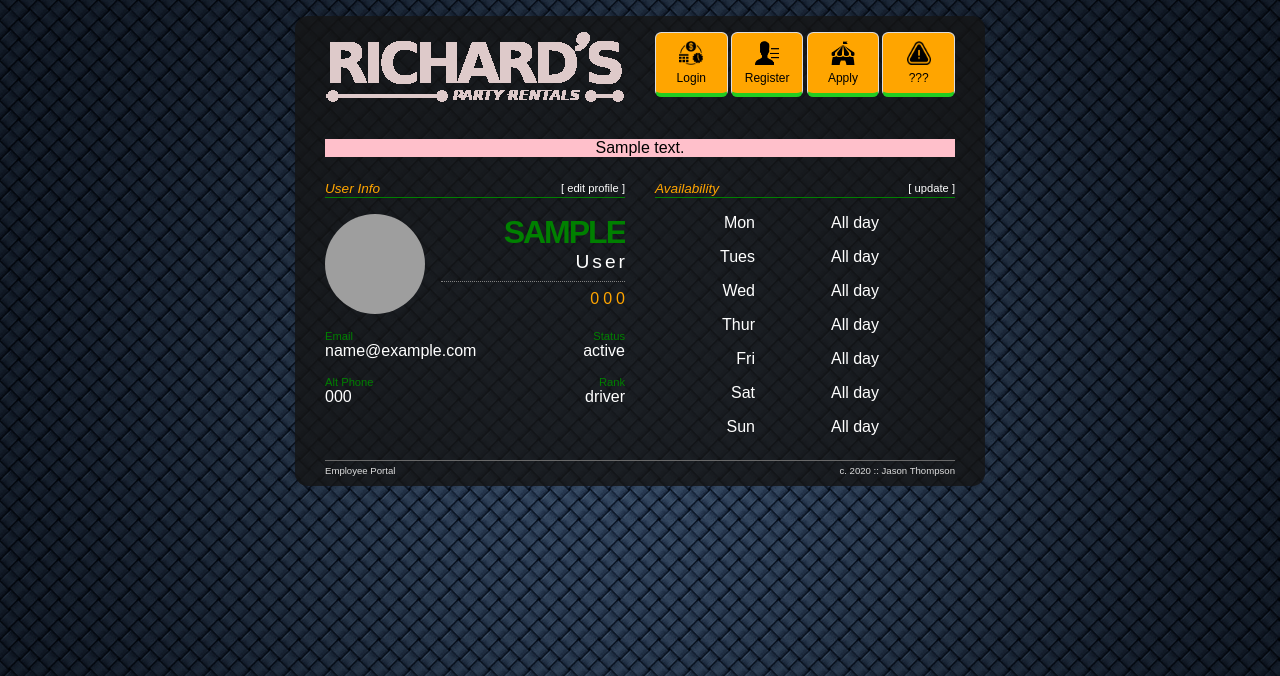
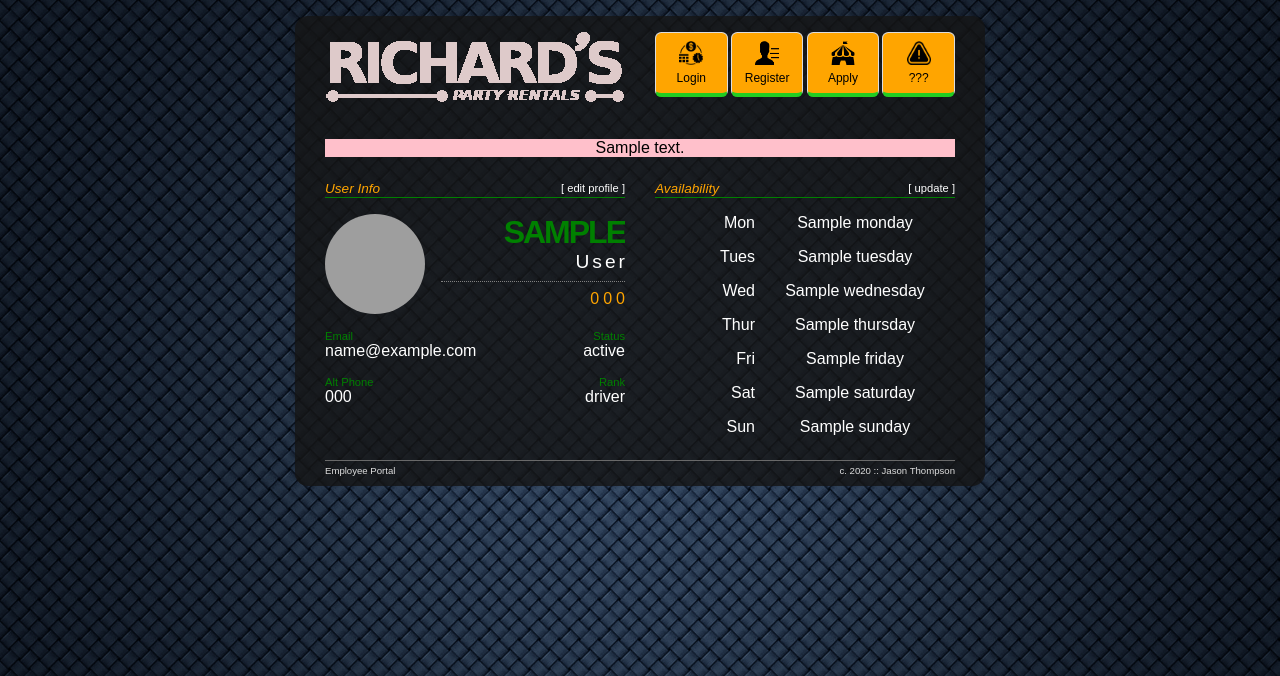
Before and after one commit to jtproject/employee-portal, a Python web app: template jsys/templates/view_profile.html in a window 1280 px wide. Shown: the top 676 px of the page. Run offline with Jinja, Linux system fonts and the light colour scheme; the template is opened without the code that fills it: most values are stand-ins (such as "Sample title", 1, 10 or a date in 2020); grey boxes are pictures that could not be loaded.

Commit message:
finished basic availabilty

```diff
--- a/jsys/models.py
+++ b/jsys/models.py
@@ -90,6 +90,9 @@ class Available(_D.Model):
     return_date = _D.Column(_D.String(20))
     leave_date = _D.Column(_D.String(20))
 
+    def __repr__(self):
+        return f'[AVAIL//GUY{self.emp_id}] :: M -> {self.monday} | Tu -> {self.tuesday} | W -> {self.wednesday} | Th -> {self.thursday} | F -> {self.friday} | Sa -> {self.saturday} | Su -> {self.sunday}'
+
 class Event(_D.Model):
     id = _D.Column(_D.Integer, primary_key=True)
     date_added = _D.Column(_D.String(20), nullable=False)
--- a/jsys/templates/view_profile.html
+++ b/jsys/templates/view_profile.html
@@ -56,31 +56,31 @@
     </div>
     <div class="portal-table-row">
       <div class="portal-table-col right">Mon</div>
-      <div class="portal-table-col-x2 center">All day</div>
+      <div class="portal-table-col-x2 center">{{ hours.monday }}</div>
     </div>
     <div class="portal-table-row">
       <div class="portal-table-col right">Tues</div>
-      <div class="portal-table-col-x2 center">All day</div>
+      <div class="portal-table-col-x2 center">{{ hours.tuesday }}</div>
     </div>
     <div class="portal-table-row">
       <div class="portal-table-col right">Wed</div>
-      <div class="portal-table-col-x2 center">All day</div>
+      <div class="portal-table-col-x2 center">{{ hours.wednesday }}</div>
     </div>
     <div class="portal-table-row">
       <div class="portal-table-col right">Thur</div>
-      <div class="portal-table-col-x2 center">All day</div>
+      <div class="portal-table-col-x2 center">{{ hours.thursday }}</div>
     </div>
     <div class="portal-table-row">
       <div class="portal-table-col right">Fri</div>
-      <div class="portal-table-col-x2 center">All day</div>
+      <div class="portal-table-col-x2 center">{{ hours.friday }}</div>
     </div>
     <div class="portal-table-row">
       <div class="portal-table-col right">Sat</div>
-      <div class="portal-table-col-x2 center">All day</div>
+      <div class="portal-table-col-x2 center">{{ hours.saturday }}</div>
     </div>
     <div class="portal-table-row">
       <div class="portal-table-col right">Sun</div>
-      <div class="portal-table-col-x2 center">All day</div>
+      <div class="portal-table-col-x2 center">{{ hours.sunday }}</div>
     </div>
   </div>
 </div>
```
Also changed, not shown: jsys/main/routes.py (+4 -4 lines), jsys/people/forms.py (+9 -2 lines), jsys/people/routes.py (+14 -4 lines), jsys/templates/update_availability.html (+22 -3 lines), jsys/the.db.
